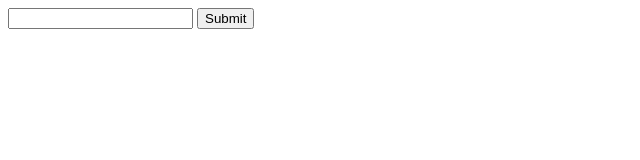
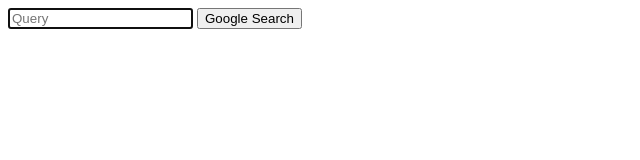
Before and after one commit to ffern-weh/basic-seacrh-, a plain HTML site: page index.html in a window 1280 px wide. Shown: the whole page, without its empty margins (0-640 px from the left). Drawn offline with Linux system fonts and the light colour scheme.

Commit message:
Update index.html

```diff
--- a/index.html
+++ b/index.html
@@ -7,10 +7,11 @@
         </title>
     </head>
     <body>
-        <form action="https://www.google.com/search">
-            <input name="q" type="search">
-            <input type="submit">
+        <form action="https://www.google.com/search" method="get">
+            <input name="q" input autocomplete="off" autofocus name="q" placeholder="Query" type="search">
+            <input type="submit" value="Google Search">
         </form>
+
 
      </body>
 
```
